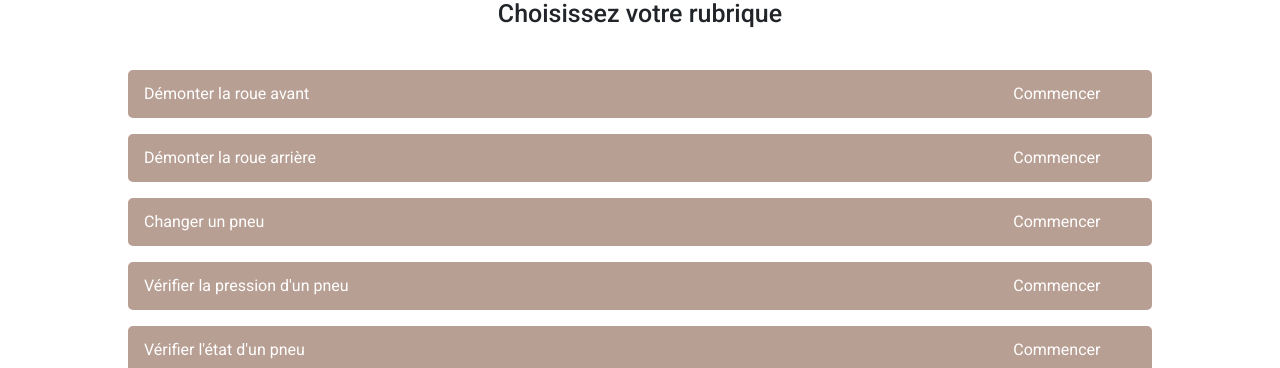
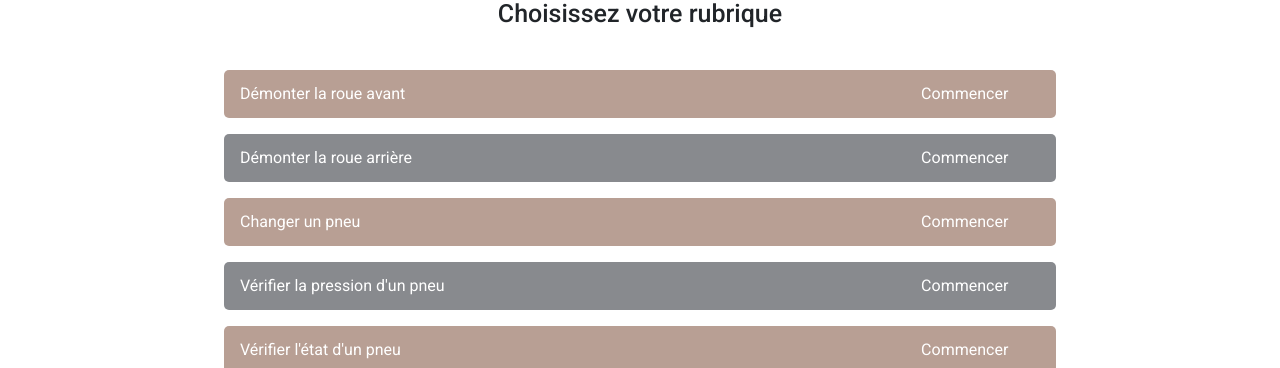
Before and after one commit to Radhamante/3DHackaton, an Angular app in the folder 3dhackaton/: page /categorie/1 in a window 1280 px wide. Shown: the part 486-854 px from the top of the page. Built offline with nearby package versions, Linux system fonts and the light colour scheme.

Commit message:
completed design of question item page

```diff
--- a/3dhackaton/src/app/app.component.scss
+++ b/3dhackaton/src/app/app.component.scss
@@ -1,5 +1,5 @@
 $tan: #B89F94;
-$grey: #61646C;
+$grey: #888a8e;
 $black: #212126;
 
 
--- a/3dhackaton/src/app/question-item/question-item.component.html
+++ b/3dhackaton/src/app/question-item/question-item.component.html
@@ -9,7 +9,7 @@
   <div class="row m-0 p-0">
     <h2 class="containerTitle">Choisissez votre rubrique</h2>
     <mat-selection-list #item [multiple]="false">
-      <mat-list-option *ngFor="let item of category.items" [value]="item">
+      <mat-list-option *ngFor="let item of category.items; let index = index" [value]="item" [ngClass]="index%2 == 1 ? 'eventOption' : ''">
         <div>
           <p class="leftLabel">
             {{item.title}}
--- a/3dhackaton/src/app/question-item/question-item.component.scss
+++ b/3dhackaton/src/app/question-item/question-item.component.scss
@@ -48,16 +48,23 @@ h1 {
 
 .mat-list-option{
   margin: auto;
-  width: 80vw !important;
+  width: 65vw !important;
   color: white;
   background-color: $tan;
   margin-top: 2vh;
   border-radius: 5px;
 }
+.eventOption {
+  background-color: $grey;
+}
 .mat-list-option:hover {
   box-shadow: 5px 5px 15px -1px  $grey;
 }
 
+
+.eventOption:hover {
+  box-shadow: 5px 5px 15px -1px  $tan !important;
+}
 .leftLabel{
   display: inline-block;
   text-align: left;
```
